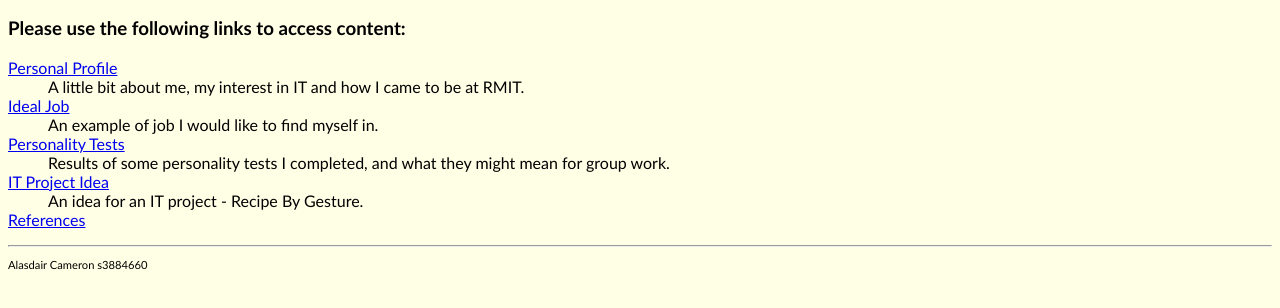
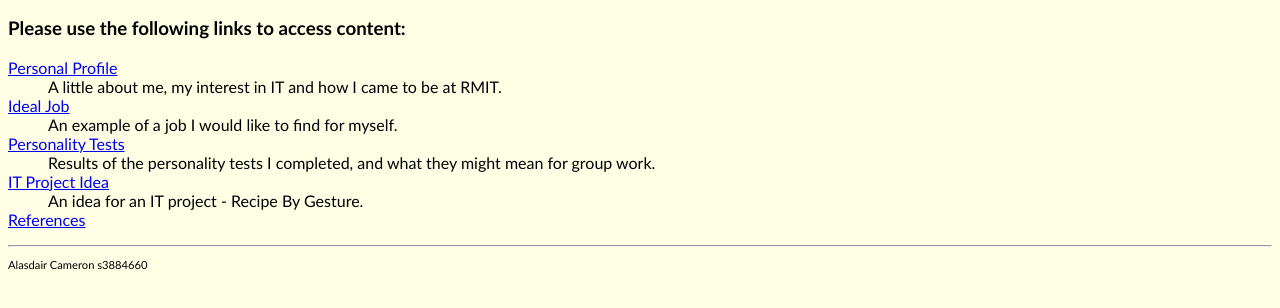
Before and after one commit to s3884660/introtoit1, a plain HTML site: page index.html in a window 1280 px wide. Shown: the part 114-422 px from the top of the page. Drawn offline with Linux system fonts and the light colour scheme.

Commit message:
futher revisions to index

```diff
--- a/index.html
+++ b/index.html
@@ -8,11 +8,11 @@
 <h3>Please use the following links to access content:</h3>
 <dl>
 <dt><a href="profile.html">Personal Profile</a></dt>
-<dd>A little bit about me, my interest in IT and how I came to be at RMIT.</dd>
+<dd>A little about me, my interest in IT and how I came to be at RMIT.</dd>
 <dt><a href="job.html">Ideal Job</a></dt>
-<dd>An example of job I would like to find myself in.</dd>
+<dd>An example of a job I would like to find for myself.</dd>
 <dt><a href="personality.html">Personality Tests</a></dt>
-<dd>Results of some personality tests I completed, and what they might mean for group work.</dd>
+<dd>Results of the personality tests I completed, and what they might mean for group work.</dd>
 <dt><a href="project.html">IT Project Idea</a></dt>
 <dd>An idea for an IT project - Recipe By Gesture.</dd>
 <dt><a href="references.html">References</a></dt>
```
